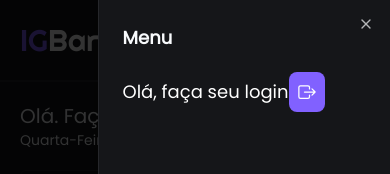
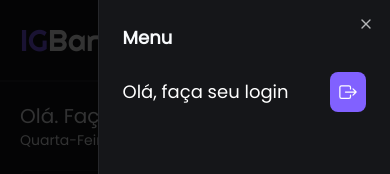
Before and after one commit to Igorwalace/barber-fsw, a Next.js app: page / in a window 390 px wide. Both pictures are taken after a click on the button 350 px from the left and 40 px from the top of the page. Shown: the top 174 px of the page. Built offline with nearby package versions, Linux system fonts and the light colour scheme; no server answers; the database is empty.

Commit message:
sheet mobile with session

```diff
--- a/src/app/_pages/_header.tsx
+++ b/src/app/_pages/_header.tsx
@@ -35,7 +35,7 @@ const Header = async () => {
                     }
                 </div>
                 <div className='lg:hidden' >
-                    <Menu_Mobile />
+                    <Menu_Mobile session={session} />
                 </div>
             </nav>
         </div>
--- a/src/app/_pages/components/menu-mobile.tsx
+++ b/src/app/_pages/components/menu-mobile.tsx
@@ -21,8 +21,7 @@ import { useState } from "react";
 //pages
 import Dialog_Login from "./_dialog-login";
 
-
-const Menu_Mobile = () => {
+const Menu_Mobile = ({ session }: any) => {
 
     const [openSheetMenu, setOpenSheetMenu] = useState(false)
     const [openDialogLogin, setOpenDialogLogin] = useState(false)
@@ -35,11 +34,21 @@ const Menu_Mobile = () => {
                     <SheetHeader>
                         <SheetTitle className='flex justify-start' >Menu</SheetTitle>
                         <SheetDescription>
-                            <SheetClose className='flex justify-between py-3 items-center' >
-                                <span className='text-white text-lg' >Olá, faça seu login</span>
-                                <Button onClick={() => setOpenDialogLogin(true)} className='bg-primary text-white p-2 rounded-lg' >
-                                    <IoExitOutline size={20} />
-                                </Button>
+                            <SheetClose className='w-full' >
+                                {
+                                    session
+                                        ?
+                                        <>
+                                            <span className='text-white text-lg' >Olá, {session?.user?.name}</span>
+                                        </>
+                                        :
+                                        <div className='flex justify-between py-3 items-center'>
+                                            <span className='text-white text-lg' >Olá, faça seu login</span>
+                                            <Button onClick={() => setOpenDialogLogin(true)} className='bg-primary text-white p-2 rounded-lg' >
+                                                <IoExitOutline size={20} />
+                                            </Button>
+                                        </div>
+                                }
                             </SheetClose>
                             {/* <Separator className='my-5' /> */}
                             <div>
```
